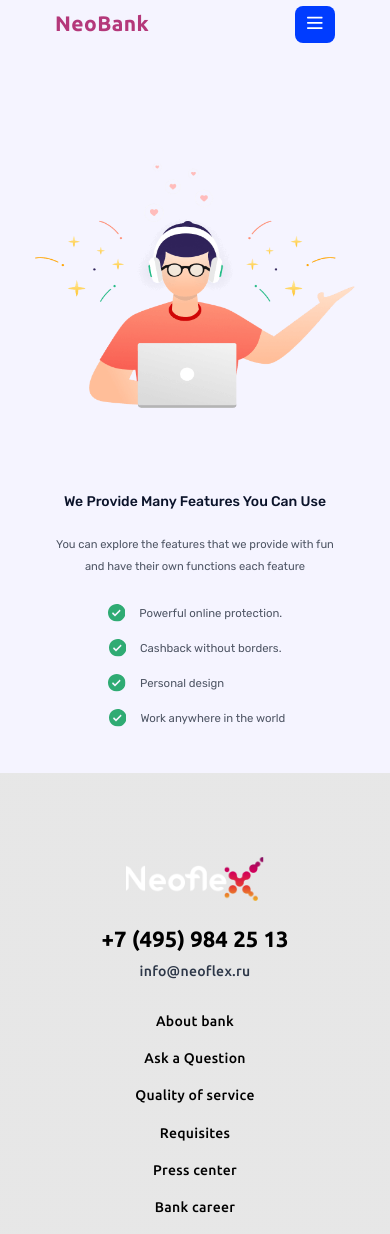
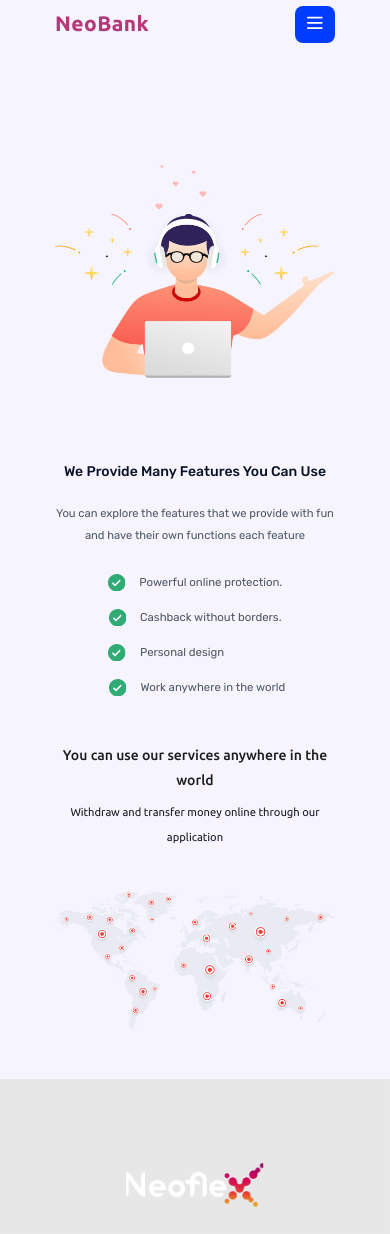
Before and after one commit to Alexey917/neobank, a React (Vite) app in the folder my-app/: page / in a window 390 px wide. Shown: the top 1234 px of the page. Built offline with nearby package versions, Linux system fonts and the light colour scheme.

Commit message:
Сделал компонент anywhere и добавил адаптивности

```diff
--- /dev/null
+++ b/my-app/src/components/Anywhere/Anywhere.module.scss
@@ -0,0 +1,92 @@
+@use '../../styles/App.scss' as *;
+
+.anywhere {
+  @include container(81.25rem);
+  align-items: center;
+  margin-bottom: 3rem;
+
+  &__imgWrapper {
+    margin: 0;
+  }
+
+  &__img {
+    width: 66.25rem;
+    height: 33.6106rem;
+  }
+
+  &__title {
+    margin: 0 0 0.5rem 0;
+    @include text-properties(
+      Ubuntu,
+      1.875rem,
+      3.125rem,
+      null,
+      500,
+      rgba(28, 28, 28, 1)
+    );
+  }
+
+  &__text {
+    margin: 0 0 3rem 0;
+    @include text-properties(
+      Ubuntu,
+      1rem,
+      3.125rem,
+      null,
+      400,
+      rgba(28, 28, 30, 1)
+    );
+  }
+}
+
+@media (max-width: 1300px) {
+  .anywhere {
+    @include container(57.5rem);
+    margin-bottom: 3rem;
+
+    &__img {
+      width: 57.5rem;
+      height: 28.125rem;
+    }
+  }
+}
+
+@media (max-width: 920px) {
+  .anywhere {
+    @include container(31.25rem);
+    margin-bottom: 3rem;
+
+    &__img {
+      width: 31.25rem;
+      height: 15.625rem;
+    }
+
+    &__title {
+      font-size: 1.4rem;
+    }
+  }
+}
+
+@media (max-width: 500px) {
+  .anywhere {
+    @include container(20rem);
+    margin-bottom: 3rem;
+
+    &__img {
+      width: 20rem;
+      height: 10rem;
+    }
+
+    &__title {
+      text-align: center;
+      font-size: 1rem;
+      line-height: 1.8rem;
+    }
+
+    &__text {
+      text-align: center;
+      font-size: 0.8rem;
+      line-height: 1.8rem;
+    }
+  }
+}
--- /dev/null
+++ b/my-app/src/components/Anywhere/Anywhere.tsx
@@ -0,0 +1,24 @@
+import { FC } from 'react';
+
+import classes from './Anywhere.module.scss';
+import world from '../../assets/images/world.png';
+
+export const Anywhere: FC = () => {
+  return (
+    <section className={classes.anywhere} aria-labelledby="anywhere-heading">
+      <h3 className={classes.anywhere__title} id="anywhere-heading">
+        You can use our services anywhere in the world
+      </h3>
+      <p className={classes.anywhere__text}>
+        Withdraw and transfer money online through our application
+      </p>
+      <figure className={classes.anywhere__imgWrapper}>
+        <img
+          src={world}
+          alt="World map with service coverage highlights"
+          className={classes.anywhere__img}
+        />
+      </figure>
+    </section>
+  );
+};
--- a/my-app/src/components/Features/Features.module.scss
+++ b/my-app/src/components/Features/Features.module.scss
@@ -54,7 +54,6 @@
     }
 
     &__list {
-      // columns: 2 auto;
       @include flex-properties(flex, row, null, center, 0.625rem);
     }
   }
@@ -65,12 +64,18 @@
     @include container(31.25rem);
     margin-bottom: 3rem;
 
+    &__img {
+      width: 28.125rem;
+      height: 21.875rem;
+    }
+
     &__title {
       font-size: 1.5rem;
     }
 
     &__list {
       display: block;
+      -moz-columns: 2 auto;
       columns: 2 auto;
     }
   }
@@ -82,8 +87,8 @@
     margin-bottom: 3rem;
 
     &__img {
-      width: 320px;
-      height: 245px;
+      width: 20rem;
+      height: 15.3125rem;
     }
 
     &__title {
--- a/my-app/src/pages/HomePage/HomePage.tsx
+++ b/my-app/src/pages/HomePage/HomePage.tsx
@@ -1,5 +1,6 @@
 import { FC } from 'react';
 import { Features } from '../../components/Features/Features';
+import { Anywhere } from '../../components/Anywhere/Anywhere';
 
 import classes from './HomePage.module.scss';
 
@@ -7,6 +8,7 @@ export const HomePage: FC = () => {
   return (
     <main className={classes.main}>
       <Features />
+      <Anywhere />
     </main>
   );
 };
```
Also changed, not shown: my-app/src/assets/images/world.png (added).
